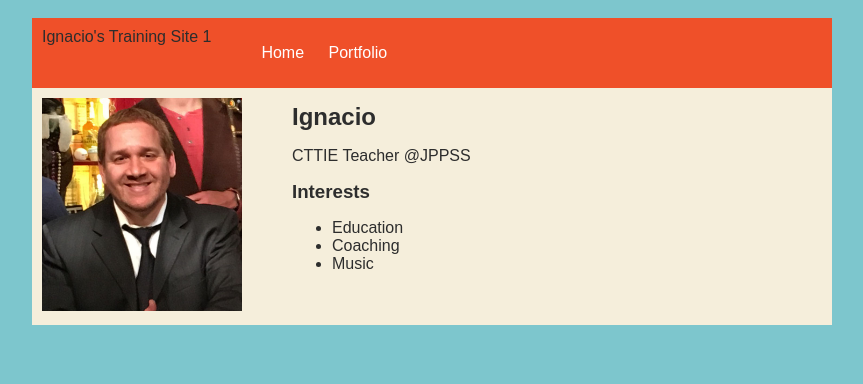
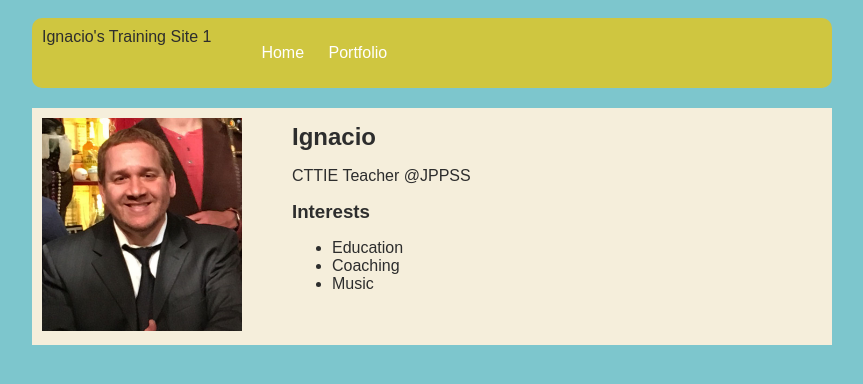
Before and after one commit to IgCha2003/IgCha2003.github.io, a plain HTML site: page index.html in a window 1280 px wide. Shown: the whole page, without its empty margins (208-1071 px from the left). Drawn offline with Linux system fonts and the light colour scheme.

Commit message:
add index.html and css files

```diff
--- a/style.css
+++ b/style.css
@@ -11,10 +11,11 @@ body {
 
 /* navigation menu */
 nav {
-    background: rgb(239, 80, 41);
-   margin: 0 auto;
+    background: rgba(242, 199, 5, 0.703);
+    margin: 0 auto; margin-bottom: 20px;
     display: flex;
     padding: 10px;
+    border-radius: 10px;
 }
 h1 {
     display: flex;
```
